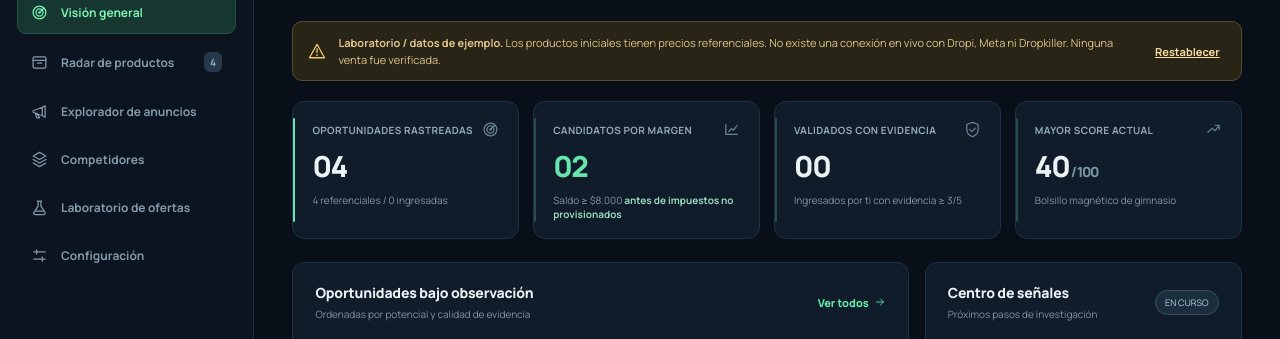
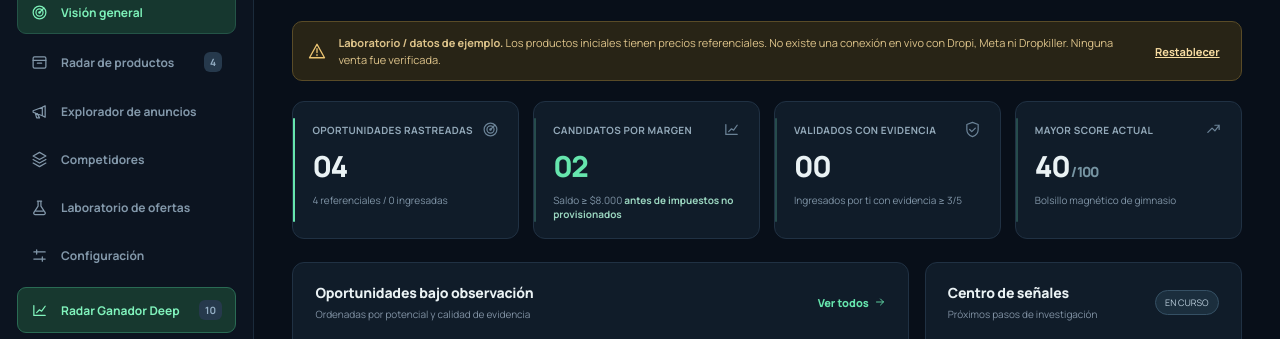
Before and after one commit to deepanalytica/conv-os, a website: page public/radar/index.html in a window 1280 px wide. Shown: the part 209-548 px from the top of the page. Drawn offline with Linux system fonts and the light colour scheme.

Commit message:
feat(radar): vincular módulo Ganador desde menú principal

```diff
--- a/public/radar/index.html
+++ b/public/radar/index.html
@@ -28,7 +28,7 @@
 <symbol id="ic-trash" viewBox="0 0 24 24"><path d="M4 6h16M9 6V3h6v3m3 0-1 15H7L6 6m4 4v7m4-7v7"/></symbol>
 </svg>
 <div class="shell">
-<aside class="sidebar" id="sidebar"><div class="brand"><span class="brand-icon"><svg><use href="#ic-radar"/></svg></span><div><span class="brand-name">DEEP<span>RADAR</span></span><small>INTELLIGENCE OS <i> / </i> V0.1</small></div></div><div class="workspace-indicator"><span class="workspace-dot"></span><div><strong>Workspace / Chile</strong><small>Local • Sin cuentas externas</small></div><span class="chevron">⌄</span></div><div class="nav-group-label">INTELIGENCIA</div><nav id="nav"></nav><div class="sidebar-bottom"><div class="budget-panel"><div class="muted tiny">CAPITAL DISPONIBLE</div><strong id="sidebarBudget">$20.000</strong><div class="budget-track"><span></span></div><p>Validación sin gastar en software</p></div><div class="sidebar-footer"><span class="status-dot"></span> Datos locales en tu navegador</div></div></aside>
+<aside class="sidebar" id="sidebar"><div class="brand"><span class="brand-icon"><svg><use href="#ic-radar"/></svg></span><div><span class="brand-name">DEEP<span>RADAR</span></span><small>INTELLIGENCE OS <i> / </i> V0.1</small></div></div><div class="workspace-indicator"><span class="workspace-dot"></span><div><strong>Workspace / Chile</strong><small>Local • Sin cuentas externas</small></div><span class="chevron">⌄</span></div><div class="nav-group-label">INTELIGENCIA</div><nav id="nav"></nav><a class="nav-item" href="./ganador/" style="margin-top:10px;background:#17382f;color:#81f4bd;border-color:#2a6b54;text-decoration:none"><svg><use href="#ic-chart"/></svg><span>Radar Ganador Deep</span><span class="count">10</span></a><div class="sidebar-bottom"><div class="budget-panel"><div class="muted tiny">CAPITAL DISPONIBLE</div><strong id="sidebarBudget">$20.000</strong><div class="budget-track"><span></span></div><p>Validación sin gastar en software</p></div><div class="sidebar-footer"><span class="status-dot"></span> Datos locales en tu navegador</div></div></aside>
 <div class="main-area"><header class="topbar"><button class="icon-btn mobile-menu" id="menuBtn" aria-label="Abrir menú"><svg><use href="#ic-menu"/></svg></button><div class="crumb">PLATAFORMA <span>/</span> <strong id="crumbName">Radar de oportunidades</strong></div><div class="top-actions"><span class="pill live"><span class="status-dot"></span> MOTOR LOCAL</span><button id="exportBtn" class="ghost-button"><svg><use href="#ic-download"/></svg> Exportar</button><button id="newBtn" class="primary-button"><svg><use href="#ic-plus"/></svg> Nuevo producto</button></div></header><main id="view" aria-live="polite"></main></div></div>
 <div class="modal-backdrop hidden" id="modal"><section class="modal" role="dialog" aria-modal="true" aria-labelledby="modalTitle"><div class="modal-header"><div><small>INTELIGENCIA DE PRODUCTO</small><h2 id="modalTitle">Nueva oportunidad</h2></div><button class="icon-btn" id="closeModal" aria-label="Cerrar"><svg><use href="#ic-close"/></svg></button></div><form id="productForm"><div class="modal-body" id="formBody"></div><div class="modal-footer"><button type="button" class="ghost-button" id="cancelModal">Cancelar</button><button type="submit" class="primary-button">Guardar producto <svg><use href="#ic-arrow"/></svg></button></div></form></section></div>
 <div id="toast" role="status" aria-live="polite"></div><input type="file" id="importInput" accept=".csv,.json,text/csv,application/json" hidden><script>/** Deep Radar — independent, clean-room opportunity scoring. No Dropkiller or Dropi private APIs. */
```
